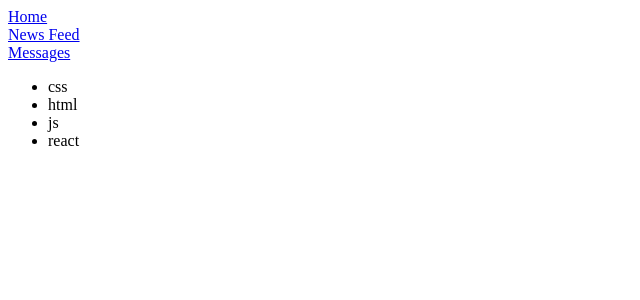
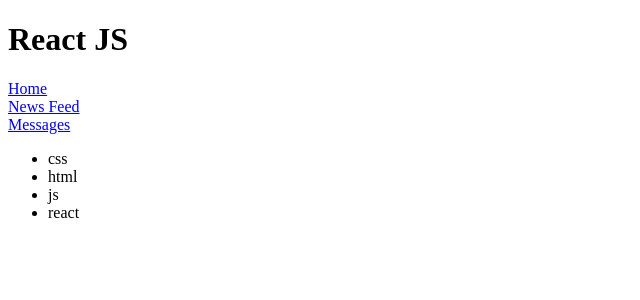
Before and after one commit to VladislavEkimov/my-app-react, a React (Create React App) app: page / in a window 1280 px wide. Shown: the top 300 px of the page, without its empty margins (0-640 px from the left). Built offline with nearby package versions, Linux system fonts and the light colour scheme.

Commit message:
Start Project1.1.1

```diff
--- a/src/App.jsx
+++ b/src/App.jsx
@@ -4,6 +4,7 @@
 const App = () => {
     return (
         <div>
+            <h1>React JS</h1>
             <Header />
             <Message />
         </div>
```
